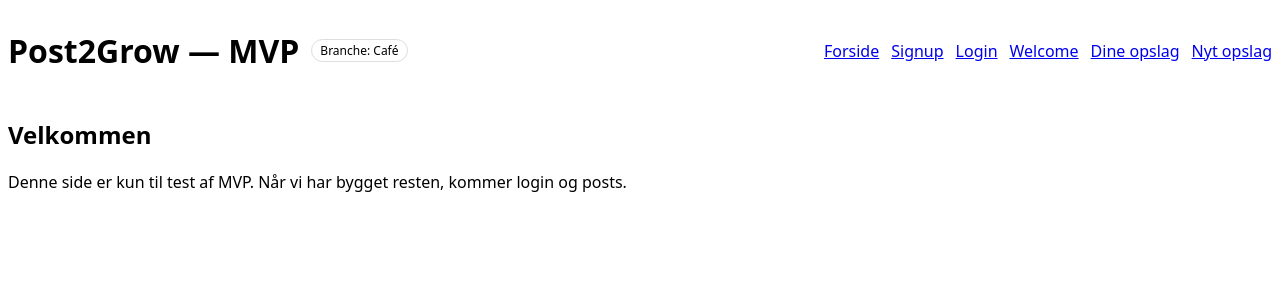
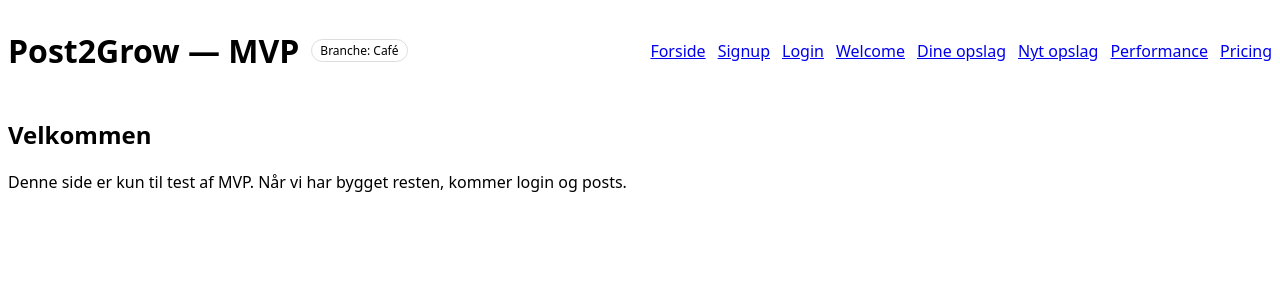
Before and after one commit to obe2904-dev/p2g-app, a Next.js app: page / in a window 1280 px wide. Shown: the top 300 px of the page. Built offline with nearby package versions, Linux system fonts and the light colour scheme; no server answers.

Commit message:
Update layout.tsx

```diff
--- a/app/layout.tsx
+++ b/app/layout.tsx
@@ -29,7 +29,10 @@ export default function RootLayout({ children }: { children: React.ReactNode })
           <a href="/welcome">Welcome</a>
           <a href="/posts">Dine opslag</a>
           <a href="/posts/new">Nyt opslag</a>
+          <a href="/performance">Performance</a>
+          <a href="/pricing">Pricing</a>
         </nav>
+
         </header>
         {children}
       </body>
```
Lines whose indentation alone changed are shown as unchanged.
